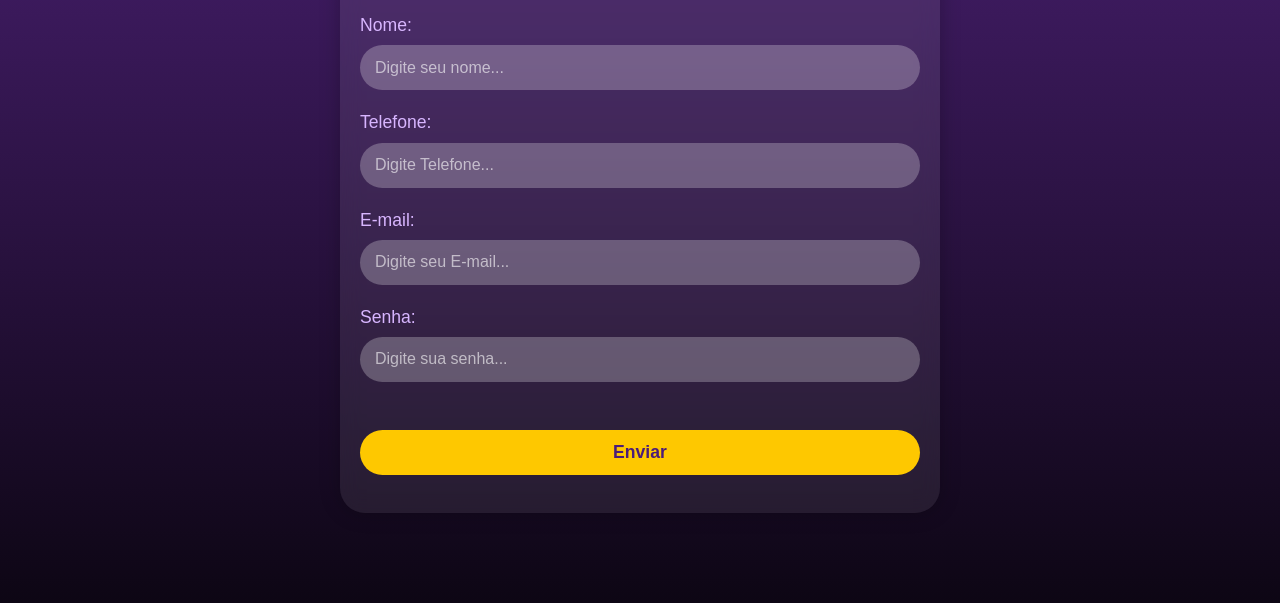
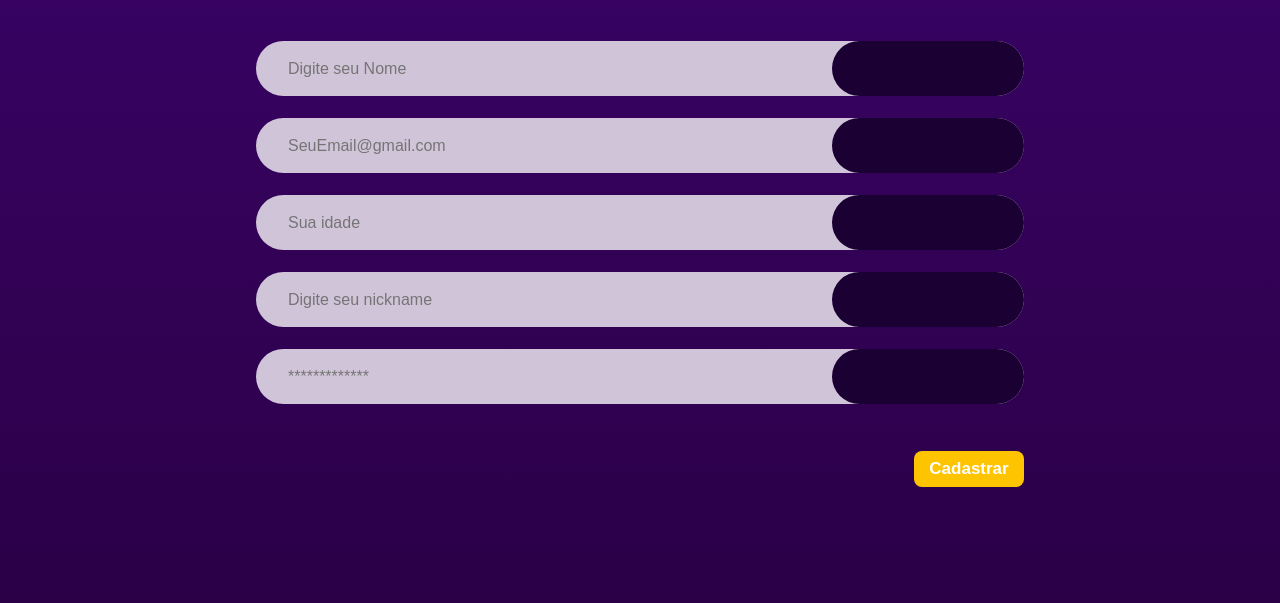
Before and after one commit to Geovannaoliveiracosta12a/EDUTEC2025, a plain HTML site: page cadastro.html in a window 1280 px wide. Shown: the part 197-800 px from the top of the page. Drawn offline with Linux system fonts and the light colour scheme.

Commit message:
adicionando o objeto users no cadastro

```diff
--- a/cadastro.css
+++ b/cadastro.css
@@ -1,28 +1,15 @@
 * {
+    margin: 0;
     padding: 0;
-    margin: 0;
     box-sizing: border-box;
-    font-family: 'monteserrat', sans-serif;
-}
-
-:root {
-    --dark-purple: #0D0614;
-    --medium-purple: #2C1344;
-    --normal-purple: #4A2073;
-    --highlight-purple: #522780;
-    --highlight-purple-opacity: rgba(84, 41, 130, 0.5);
-    --light-purle: #C9BCD8;
-    --yellow: #FEC800;
+    font-family: sans-serif;
 }
 
 body {
-    background: linear-gradient(to bottom, #4A2073, #2C1344, #0D0614);
+    width: 100%;
     min-height: 100vh;
-    color: white;
-    line-height: 1.6;
+    background: linear-gradient(to bottom, #3b036a, #2b0047);
 }
-
-/* ====================== HEADER ====================== */
 
 header {
     display: flex;
@@ -34,6 +21,8 @@ header {
 
 .logo img {
     width: 10rem;
+    position: relative;
+    top: 6px;
 }
 
 header ul {
@@ -63,12 +52,16 @@ header ul li a:hover {
 
 /* DROPDOWN */
 header ul li ul.dropdown {
-    position: absolute;
-    top: 100%;
-    left: 0;
-    display: none;
-    background: var(--highlight-purple-opacity);
-    width: max-content;
+  position: absolute;
+  top: calc(100% - 12px);
+  left: 0;
+  display: none;
+  background: rgba(74, 32, 115, 0.98);
+  padding: 10px 0;
+  border-radius: 6px;
+  min-width: 140px;
+  z-index: 9999;
+  box-shadow: 0 8px 20px rgba(0,0,0,0.4);
 }
 
 header ul li ul.dropdown li {
@@ -79,7 +72,6 @@ header ul li:hover ul.dropdown {
     display: block;
 }
 
-/* ÍCONE */
 .about {
     display: flex;
     align-items: center;
@@ -95,91 +87,64 @@ header ul li:hover ul.dropdown {
     cursor: pointer;
 }
 
-/* ====================== FORMULÁRIO ====================== */
-
-.form-container {
-    display: flex;
-    justify-content: center;
-    width: 100%;
-    margin-top: 5rem;
+.container {
+    width: 60%;
+    margin: 120px auto 0 auto;
 }
 
-.container {
-    width: 600px;
-    padding: 20px;            /* REDUZido → diminui ALTURA TOTAL */
-    border-radius: 25px;
 
-    background: rgba(255, 255, 255, 0.08);
-    backdrop-filter: blur(10px);
-
-    box-shadow: 0 0 20px rgba(0, 0, 0, 0.25);
-
-    margin-left: auto;
-    margin-right: auto;
+.input-box {
+    width: 100%;
+    height: 55px;
+    background: #d0c4d9;
+    border-radius: 40px;
+    margin: 22px 0;
+    display: flex;
+    align-items: center;
+    position: relative;
 }
 
-/* TÍTULO menor e com menos margem */
-.container h2 {
-    color: white;
-    text-align: center;
-    margin-bottom: 20px;      /* REDUZido */
-    font-size: 1.9rem;        /* REDUZido */
+.icon {
+    margin-left: 20px;
+    display: flex;
+    align-items: center;
 }
 
-/* CAMPOS */
-.cadastro {
-    margin-bottom: 18px;      /* REDUZido */
+.icon img {
+    width: 20px;
+    height: 20px;
+    opacity: 0.7;
 }
 
-.cadastro label {
-    color: #d8b6ff;
-    font-size: 1.1rem;
-    margin-bottom: 6px;
-    display: block;
+.input-box input {
+    width: 75%;
+    margin-left: 12px;
+    border: none;
+    outline: none;
+    font-size: 16px;
+    background: transparent;
 }
 
-.cadastro input {
-    width: 100%;
-    height: 45px;             /* REDUZ ALTURA do input */
-    padding: 0 15px;
-
-    background: rgba(255, 255, 255, 0.25);
-    border: none;
-    border-radius: 50px;
-
-    font-size: 1rem;
-    color: white;
-    outline: none;
-    transition: 0.2s;
+.input-box .end {
+    width: 25%;
+    height: 100%;
+    background: #1b0033;
+    border-radius: 40px;
+    position: absolute;
+    right: 0;
 }
 
-.cadastro input::placeholder {
-    color: rgba(255,255,255,0.6);
+.btn {
+    width: 110px;
+    height: 36px;
+    background: #ffc400;
+    border: none;
+    border-radius: 8px;
+    color: #ffffff;
+    font-size: 17px;
+    font-weight: bold;
+    margin-top: 25px;
+    cursor: pointer;
+    position: relative;
+    left: calc(100% - 110px);
 }
-
-/* FOCUS */
-.cadastro input:focus {
-    background: rgba(255, 255, 255, 0.35);
-    box-shadow: 0 0 8px #b379ff;   /* MENOR */
-}
-
-/* BOTÃO */
-.btn {
-    width: 100%;
-    height: 45px;             /* REDUZ ALTURA */
-    border-radius: 50px;
-    border: none;
-
-    background: var(--yellow);
-    color: #4b1c78;
-
-    font-size: 1.1rem;        /* menor */
-    font-weight: bold;
-    cursor: pointer;
-    transition: 0.5s;
-    margin-top: 3rem;
-}
-
-.btn:hover {
-    background: #ffdd55;
-}
--- a/cadastro.html
+++ b/cadastro.html
@@ -1,18 +1,17 @@
+
 <!DOCTYPE html>
-<html lang="en">
+<html lang="pt-BR">
 
 <head>
     <meta charset="UTF-8">
     <meta name="viewport" content="width=device-width, initial-scale=1.0">
-    <link rel="preconnect" href="https://fonts.googleapis.com">
-    <link rel="preconnect" href="https://fonts.gstatic.com" crossorigin>
-    <link href="https://fonts.googleapis.com/css2?family=Montserrat:ital,wght@0,100..900;1,100..900&display=swap"
-        rel="stylesheet">
+    <title>Formulário</title>
     <link rel="stylesheet" href="cadastro.css">
-    <title>Cadastre-se</title>
+    <script src="./cadastro.js" defer></script>
 </head>
 
 <body>
+
       <header>
         <div class="logo">
             <a href="./index.html">
@@ -20,13 +19,13 @@
             </a>
         </div>
 
-    <ul>
+        <ul class="nav-links">
             <li><a href="./introducao.html">Introdução</a></li>
             <li><a href="./video-aulas.html">Video-aulas</a></li>
             <li><a href="./inorgame/homeJogos.html">Jogos</a></li>
 
-        <li>
-            <a href="#">Conteúdo</a>
+            <li class="dropdown-parent">
+                <a href="#">Conteúdo</a>''
                 <ul class="dropdown">
                     <li><a href="./acidos.html">Ácidos</a></li>
                     <li><a href="./bases.html">Bases</a></li>
@@ -36,7 +35,6 @@
                 </ul>
             </li>
 
-        <!-- Novo item -->
             <li><a href="./cadastro.html">Cadastre-se</a></li>
         </ul>
 
@@ -48,30 +46,53 @@
     </header>
 
     <div class="container">
-    <h2>Cadastro</h2>
 
-    <div class="cadastro">
-        <label for="Username">Nome:</label>
-        <input type="text" id="Username" placeholder="Digite seu nome...">
+        <div class="input-box">
+    <span class="icon">
+        <!-- ícone de usuário -->
+    </span>
+    <input id="name" type="text" placeholder="Digite seu Nome">
+    <div class="end"></div>
 </div>
 
-    <div class="cadastro">
-        <label for="number">Telefone:</label>
-        <input type="number" id="number" placeholder="Digite Telefone...">
+<div class="input-box">
+    <span class="icon">
+        <!-- ícone de email -->
+    </span>
+    <input id="email" type="email" placeholder="SeuEmail@gmail.com">
+    <div class="end"></div>
 </div>
 
-    <div class="cadastro">
-        <label for="email">E-mail:</label>
-        <input type="email" id="email" placeholder="Digite seu E-mail...">
+<div class="input-box">
+    <span class="icon">
+        <!-- ícone de idade -->
+    </span>
+    <input id="age" type="number" placeholder="Sua idade">
+    <div class="end"></div>
 </div>
 
-    <div class="cadastro">
-        <label for="password">Senha:</label>
-        <input type="password" id="password" placeholder="Digite sua senha...">
+<div class="input-box">
+    <span class="icon">
+        <!-- ícone de nickname -->
+    </span>
+    <input id="nickname" type="text" placeholder="Digite seu nickname">
+    <div class="end"></div>
+</div>
 
-        <button class="btn">Enviar</button>
+<div class="input-box">
+    <span class="icon">
+        <!-- ícone de senha -->
+    </span>
+    <input id="password" type="password" placeholder="*************">
+    <div class="end"></div>
+</div>
 
-    </div>
-</div>
+<button class="btn">Cadastrar</button>
+
+<main>
+
+</main>
+
 </body>
+
 </html>
--- /dev/null
+++ b/cadastro.js
@@ -0,0 +1,28 @@
+const button = document.querySelector("button")
+button.onclick = (event) =>{
+    event.preventDefault()
+    signUpInorga()
+
+}
+
+function signUpInorga(){
+    const name = document.querySelector("#name"). value
+    const email = document.querySelector("#email"). value
+    const age = document.querySelector("#age"). value
+    const nickname = document.querySelector("#nickname"). value
+    const password = document.querySelector("#name"). value
+
+    if (name === "" || email === "" || age === "" || nickname === "" || password === ""){
+        alert("Preencha TODAS as informaões")
+        return
+    }
+
+    const user = {
+        name,
+        email,
+        age,
+        nickname,
+        password
+    }
+    console.log(user)
+}
```
Lines whose indentation alone changed are shown as unchanged.
